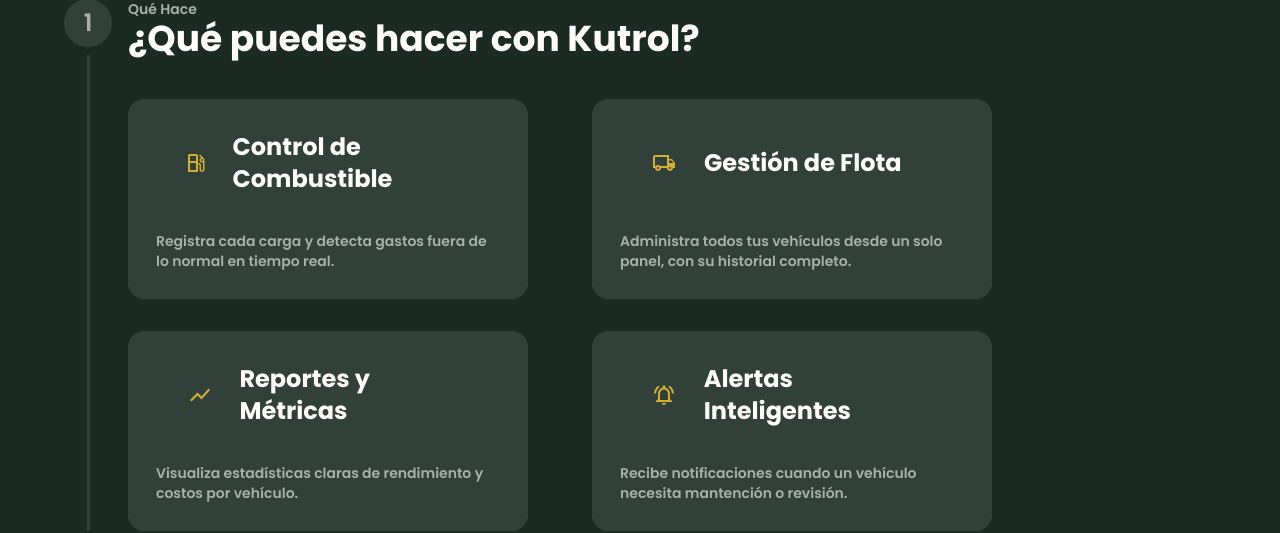
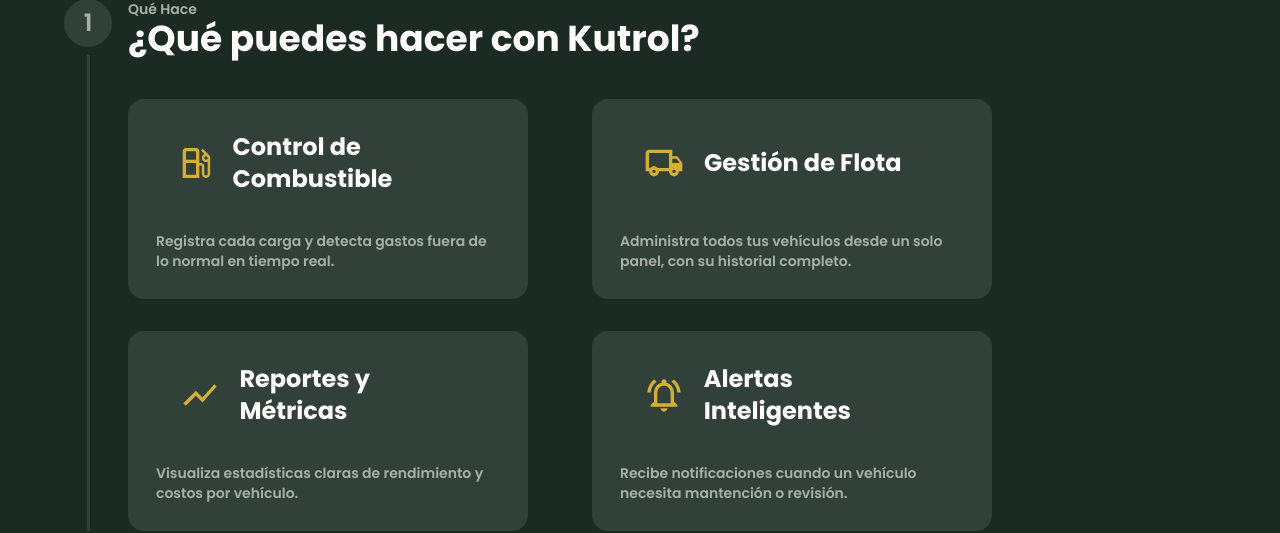
Before and after one commit to xCr1s12/Kutrol, a Next.js app: page / in a window 1280 px wide. Shown: the part 939-1472 px from the top of the page. Built offline with nearby package versions, Linux system fonts and the light colour scheme; a web font is replaced by a local one.

Commit message:
Se agrandan icons en seccions "Que hace"

```diff
--- a/src/app/page.js
+++ b/src/app/page.js
@@ -27,25 +27,25 @@ const cardData = [
     title: "Control de Combustible",
     description:
       "Registra cada carga y detecta gastos fuera de lo normal en tiempo real.",
-    icon: <LocalGasStationOutlinedIcon />,
+    icon: <LocalGasStationOutlinedIcon sx={{fontSize: 40}} />,
   },
   {
     title: "Gestión de Flota",
     description:
       "Administra todos tus vehículos desde un solo panel, con su historial completo.",
-    icon: <LocalShippingOutlinedIcon />,
+    icon: <LocalShippingOutlinedIcon sx={{fontSize: 40}} />,
   },
   {
     title: "Reportes y Métricas",
     description:
       "Visualiza estadísticas claras de rendimiento y costos por vehículo.",
-    icon: <ShowChartOutlinedIcon />,
+    icon: <ShowChartOutlinedIcon sx={{fontSize: 40}} />,
   },
   {
     title: "Alertas Inteligentes",
     description:
       "Recibe notificaciones cuando un vehículo necesita mantención o revisión.",
-    icon: <NotificationsActiveOutlinedIcon />,
+    icon: <NotificationsActiveOutlinedIcon sx={{fontSize: 40}}/>,
   },
 ];
 
```
